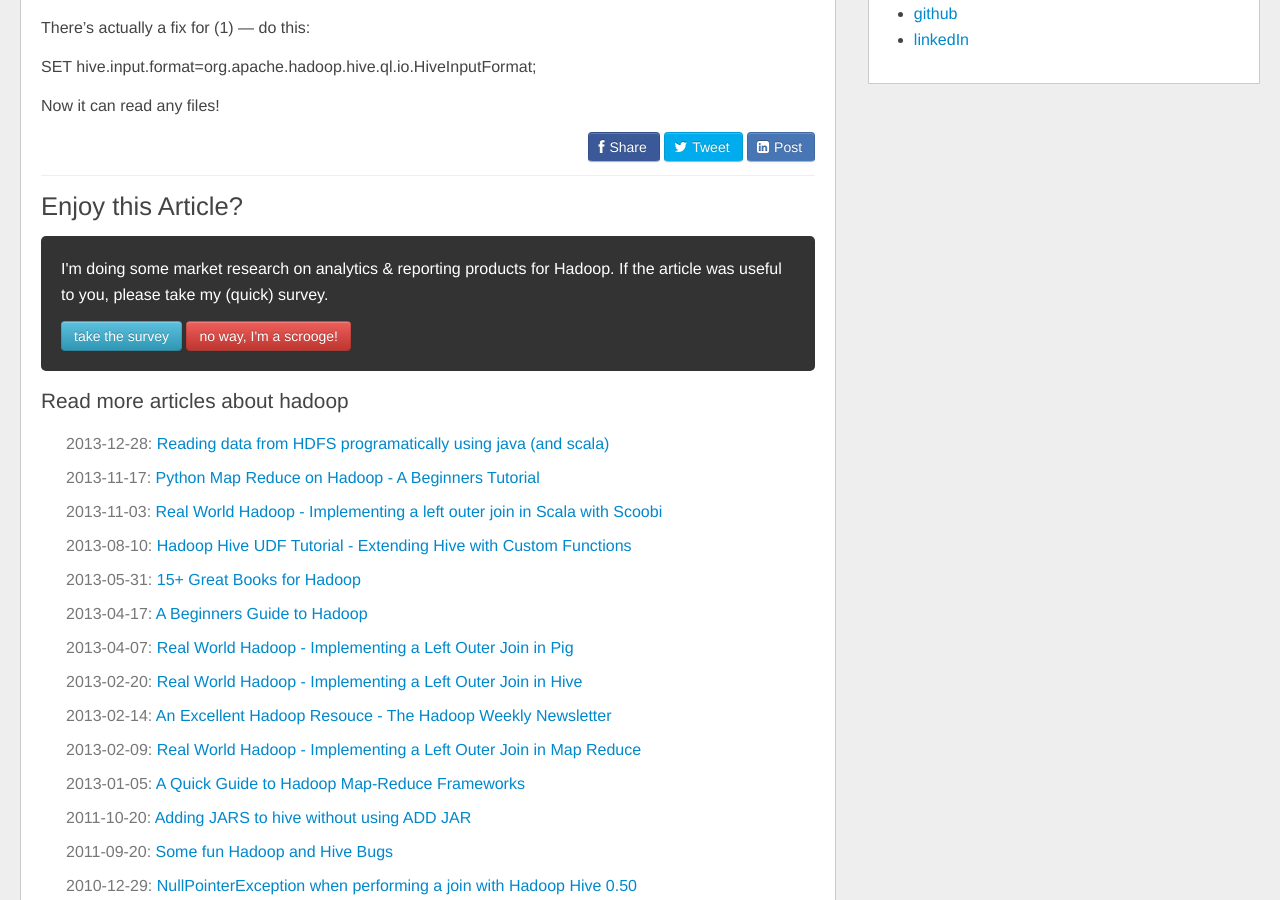
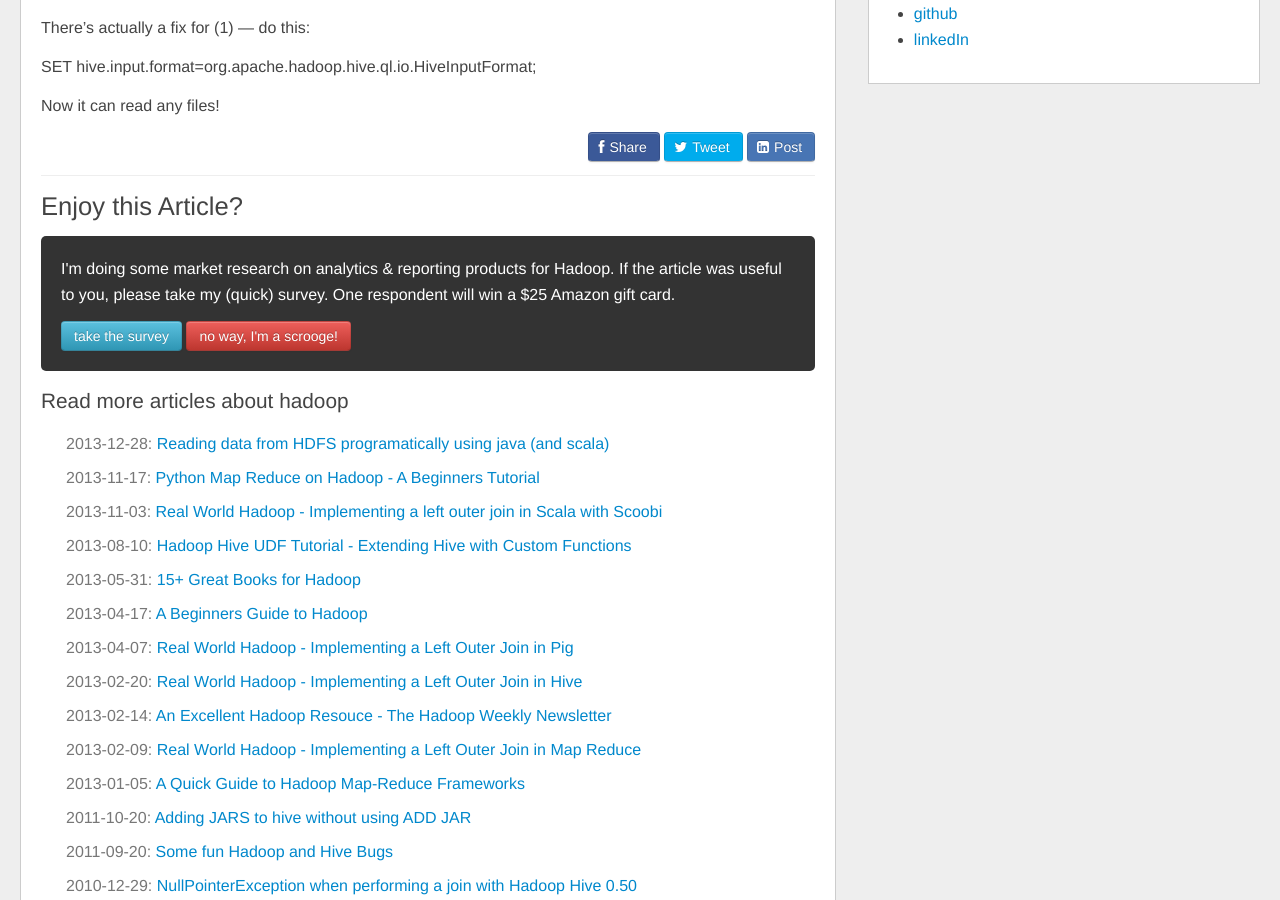
Before and after one commit to rathboma/rathboma.github.com, a Jekyll site: the page built from _posts/tumblr/2012-03-09-tips-for-using-cdhs-hadoop-distribution-with-amazons-s3.html, in a window 1280 px wide and 900 px high, scrolled down 469 px. Built offline with Jekyll 4.4.1, drawn with Linux system fonts in a browser that asks for light colours.

Commit message:
data warehouse and hadoop survey update to new survey

```diff
--- a/_layouts/post.html
+++ b/_layouts/post.html
@@ -30,8 +30,8 @@
 {% if page.subject == "hadoop" %}
 <h1 id="enjoy">Enjoy this Article?</h1>
 <div class="research">
-  <p>I'm doing some market research on analytics & reporting products for Hadoop. If the article was useful to you, please take my (quick) survey.</p>
-  <a href="https://docs.google.com/forms/d/1slYV1QeBMiARyY7RryA2akJnpLtk8ZW3BsGrSB8ATVk/viewform" class="btn btn-info">take the survey</a>
+  <p>I'm doing some market research on analytics & reporting products for Hadoop. If the article was useful to you, please take my (quick) survey. One respondent will win a $25 Amazon gift card.</p>
+  <a target="_blank" href="https://docs.google.com/forms/d/11mgsBDhQ0xV0BXeoHoAuucp0U9uzSY98PPo4xbjbaHk/viewform" class="btn btn-info">take the survey</a>
   <a class="btn btn-danger" href="http://upload.wikimedia.org/wikipedia/en/a/a9/ScroogeFirst.jpg">no way, I'm a scrooge!</a>
 </div>
 {% endif %}
@@ -69,6 +69,24 @@
   <h2>Join the discussion</h2>
   <div id="disqus_thread"></div>
 
+<!-- Modal -->
+<div id="surveyModal" class="modal hide fade" tabindex="-1" role="dialog" aria-labelledby="myModalLabel" aria-hidden="true">
+  <div class="modal-header">
+    <button type="button" class="close" data-dismiss="modal" aria-hidden="true">×</button>
+    <h1 id="myModalLabel">Want a $25 Amazon gift card?</h1>
+  </div>
+  <div class="modal-body">
+    <img src="/img/colorful_tape_drives_640.jpg" alt="" />
+    <small><a href="http://www.flickr.com/photos/28156071@N00/5900040703">(Image from 'Don DeBold' on flickr)</a></small>
+    <p>I'm doing some market research for a Hadoop analytics product.</p>
+    <p>If you found this article useful, I'd appreciate it if you could complete my survey. One respondent will win a $25 Amazon gift card!</p>
+    <p>Thanks in advance!</p>
+  </div>
+  <div class="modal-footer">
+    <a href="https://docs.google.com/forms/d/11mgsBDhQ0xV0BXeoHoAuucp0U9uzSY98PPo4xbjbaHk/viewform" class="btn btn-info" target="_blank">take the survey</a>
+    <a class="btn btn-danger" id="closemodal">no way, I'm a scrooge!</a>
+  </div>
+</div>
     <script type="text/javascript">
         /* * * CONFIGURATION VARIABLES: EDIT BEFORE PASTING INTO YOUR WEBPAGE * * */
         var disqus_shortname = 'rathboma'; // required: replace example with your forum shortname
@@ -115,22 +136,3 @@
     <a href="http://disqus.com" class="dsq-brlink">comments powered by <span class="logo-disqus">Disqus</span></a>
 
 </div>
-
-<!-- Modal -->
-<div id="surveyModal" class="modal hide fade" tabindex="-1" role="dialog" aria-labelledby="myModalLabel" aria-hidden="true">
-  <div class="modal-header">
-    <button type="button" class="close" data-dismiss="modal" aria-hidden="true">×</button>
-    <h1 id="myModalLabel">Thanks for Reading!</h1>
-  </div>
-  <div class="modal-body">
-    <img src="/img/colorful_tape_drives_640.jpg" alt="" />
-    <small><a href="http://www.flickr.com/photos/28156071@N00/5900040703">(Image from 'Don DeBold' on flickr)</a></small>
-    <p>I'm doing some market research for a Hadoop analytics product.</p>
-    <p>If you found this article useful, I'd appreciate it if you could complete my survey.</p>
-    <p>Thanks in advance!</p>
-  </div>
-  <div class="modal-footer">
-      <a href="https://docs.google.com/forms/d/1slYV1QeBMiARyY7RryA2akJnpLtk8ZW3BsGrSB8ATVk/viewform" class="btn btn-info">take the survey</a>
-  <a class="btn btn-danger" href="http://upload.wikimedia.org/wikipedia/en/a/a9/ScroogeFirst.jpg">no way, I'm a scrooge!</a>
-  </div>
-</div>
```
Also changed, not shown: other parts of _layouts/post.html (+4 -1 lines), _posts/2014-01-21-data-warehousing-and-hadoop-2014-survey.md (+1 -1 lines).
